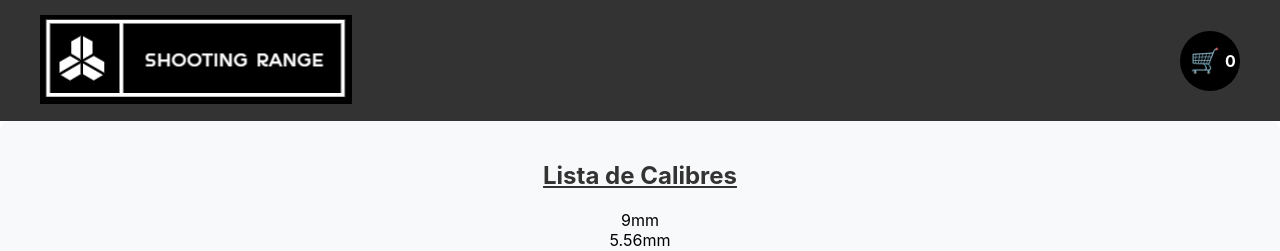
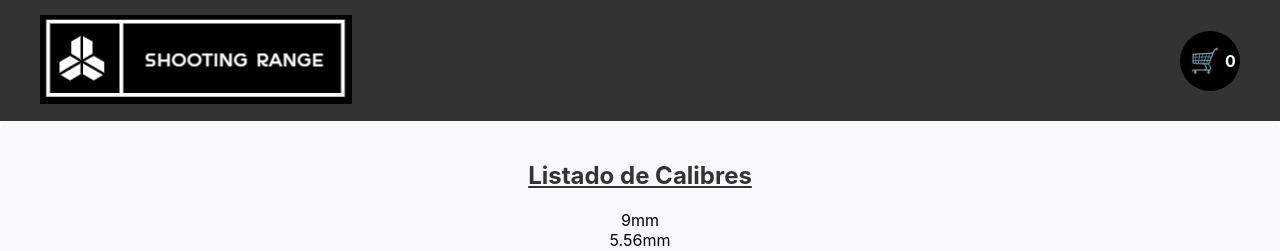
Before and after one commit to RusoCop911/PreEntrega2_React_PAESANI, a React (Create React App) app: page / in a window 1280 px wide. Shown: the top 251 px of the page. Built offline with nearby package versions, Linux system fonts and the light colour scheme.

Commit message:
cuarto commit

```diff
--- a/src/App.jsx
+++ b/src/App.jsx
@@ -8,7 +8,7 @@ function App() {
     <div className="App">
       <Navbar />
       <ItemListContainer
-        title="Lista de Calibres"
+        title="Listado de Calibres"
         titleClass="titulo"
       />
     </div>
```
